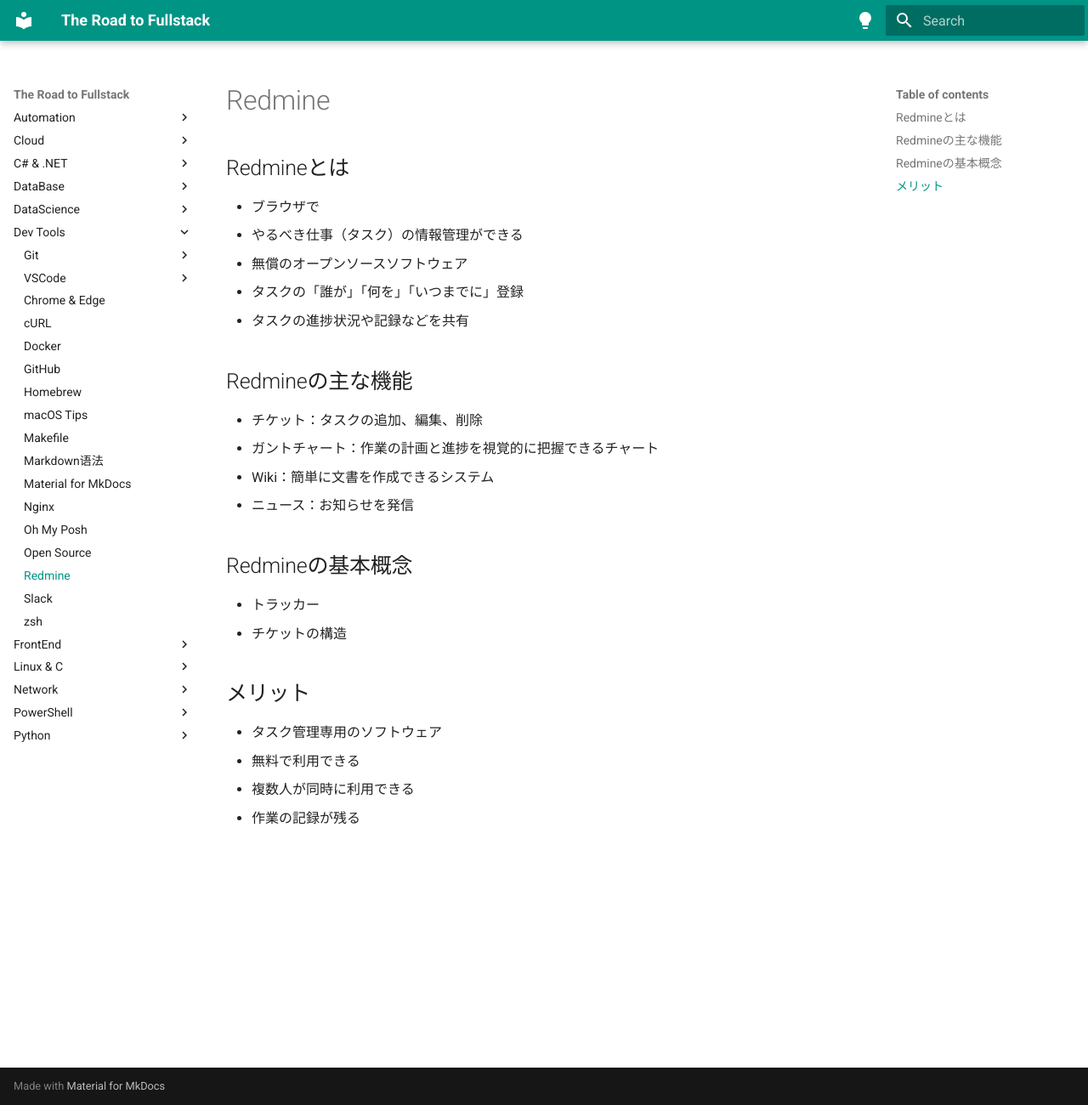
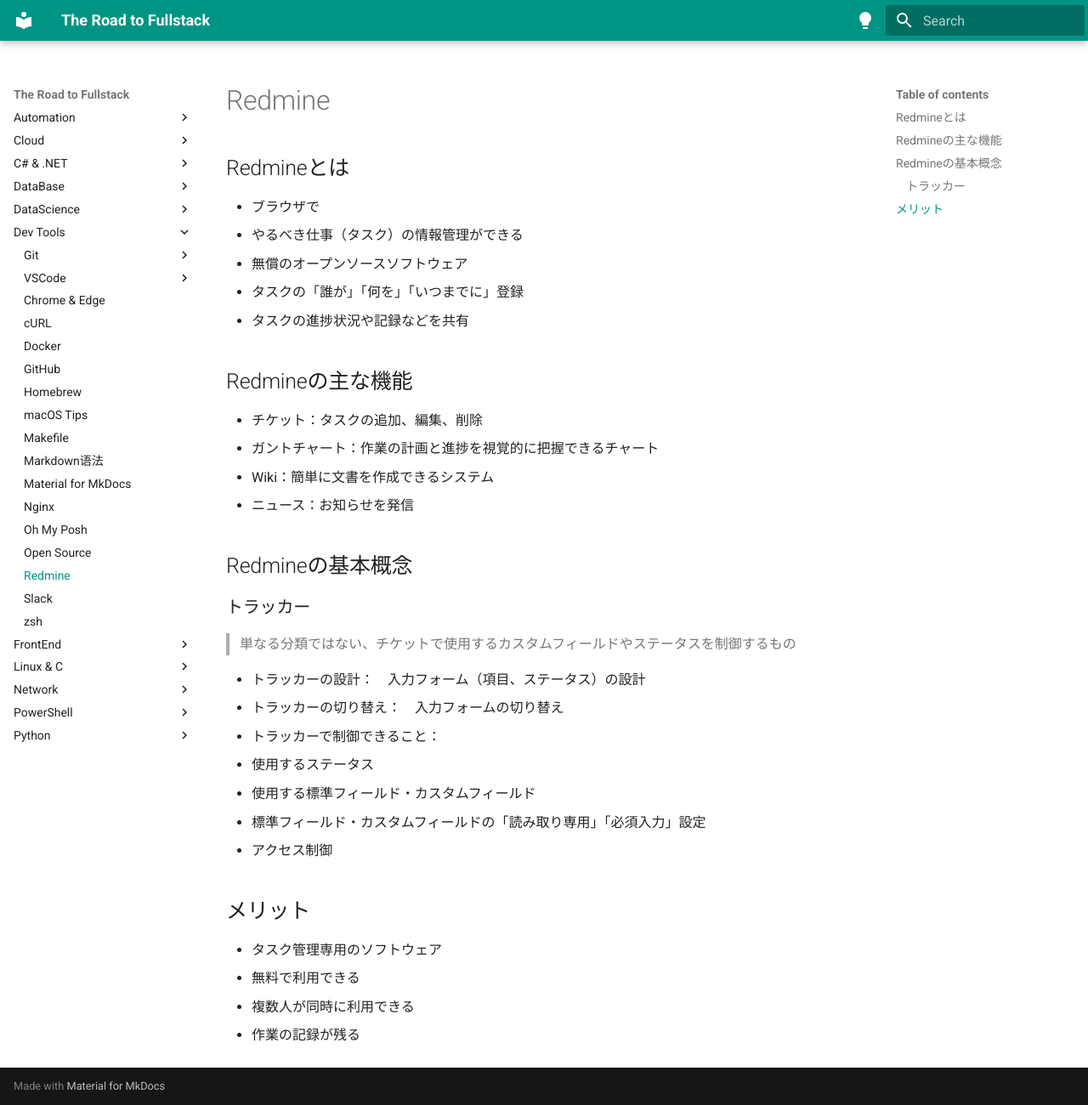
Before and after one commit to Zhongfu-Mao/The-Road-To-Fullstack, an MkDocs documentation site: the page built from docs/Dev Tools/Redmine.md, in a window 1280 px wide and 1300 px high. Shown: the whole window at 85% size. Built offline with MkDocs 1.6.1 and Material for MkDocs 9.7.7, drawn with Linux system fonts in a browser that asks for light colours; comment, search, counter and statistics services are not loaded.

Commit message:
:memo: Update `Redmine.md`

```diff
--- a/docs/Dev Tools/Redmine.md
+++ b/docs/Dev Tools/Redmine.md
@@ -17,8 +17,17 @@
 
 ## Redmineの基本概念
 
-* トラッカー
-* チケットの構造
+### トラッカー
+
+> 単なる分類ではない、チケットで使用するカスタムフィールドやステータスを制御するもの
+
+* トラッカーの設計：　入力フォーム（項目、ステータス）の設計
+* トラッカーの切り替え：　入力フォームの切り替え
+* トラッカーで制御できること：
+  * 使用するステータス
+  * 使用する標準フィールド・カスタムフィールド
+  * 標準フィールド・カスタムフィールドの「読み取り専用」「必須入力」設定
+  * アクセス制御
 
 ## メリット
 
```
